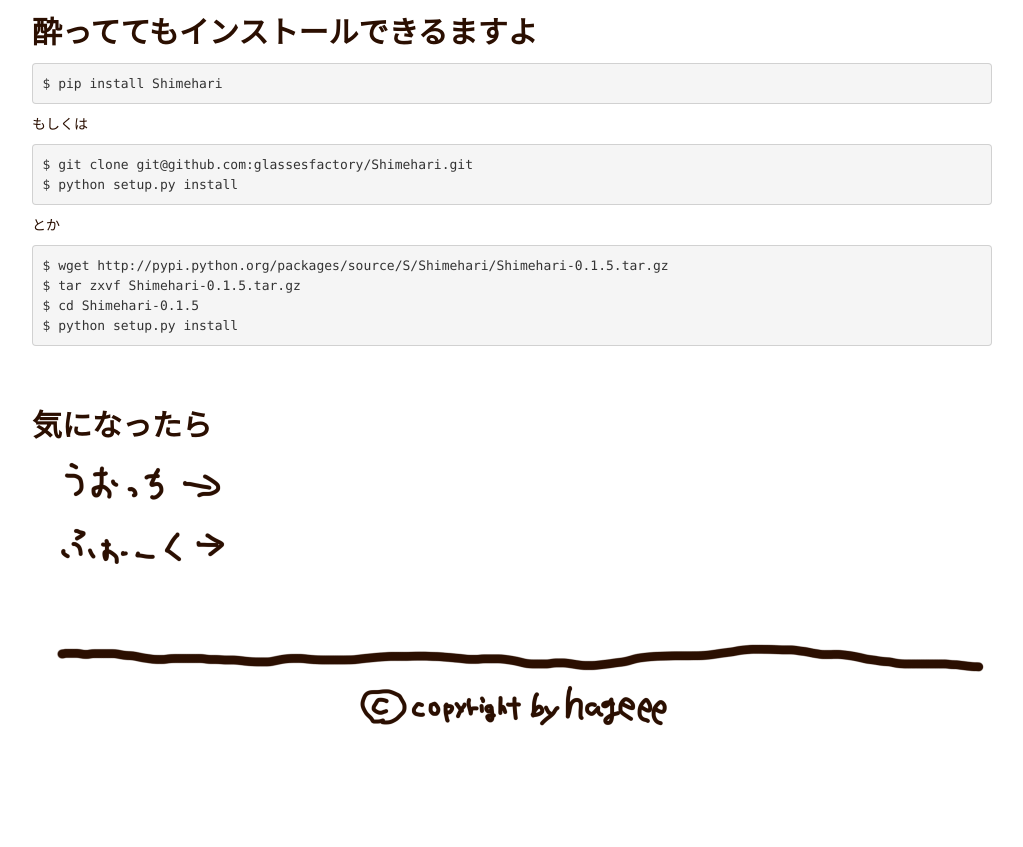
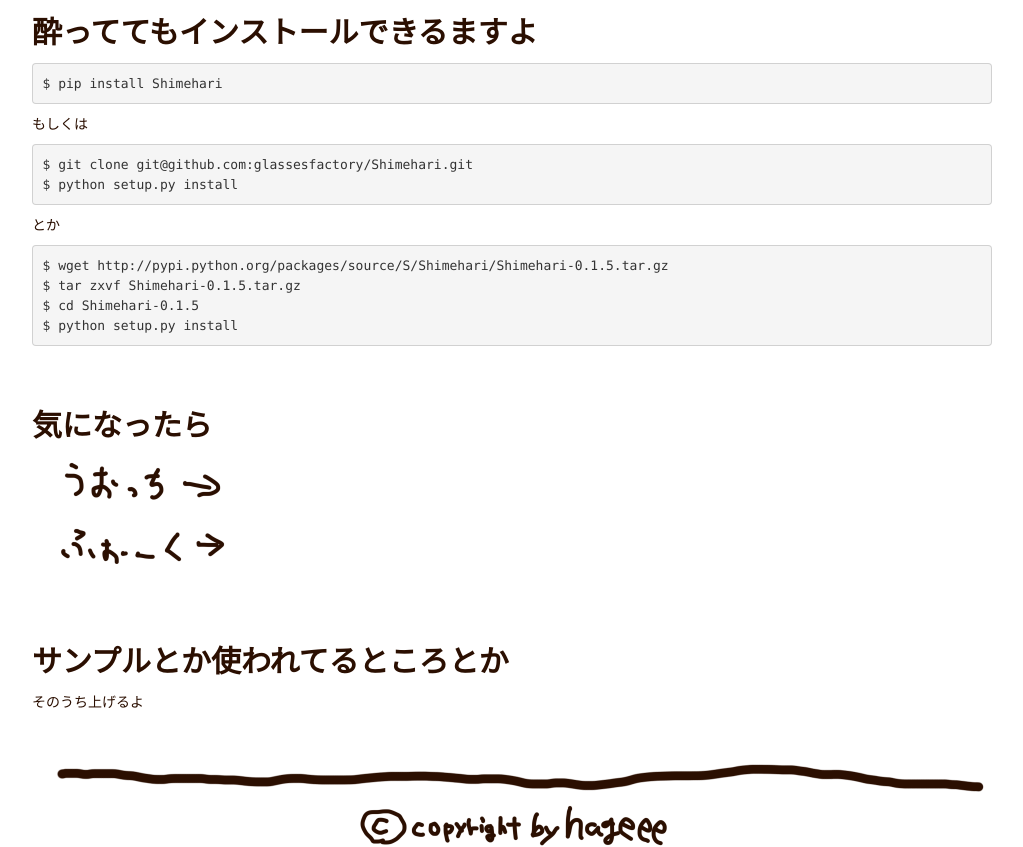
Before and after one commit to glassesfactory/Shimehari, a plain HTML site: page index.html in a window 1280 px wide. Shown: the part 878-1725 px from the top of the page, without its empty margins (118-1141 px from the left). Before the commit the page ends 1605 px from the top, so only its background shows below. Drawn offline with Linux system fonts and the light colour scheme; grey boxes are pictures that could not be loaded.

Commit message:
shiro wine
aaa

```diff
--- a/index.html
+++ b/index.html
@@ -80,6 +80,14 @@ $ python setup.py install</pre>
             </ul>
           </div>
         </section>
+        <section class="row">
+          <header>
+            <h2>サンプルとか使われてるところとか</h2>
+          </header>
+          <div>
+            そのうち上げるよ
+          </div>
+        </section>
       </div>
       <footer>
         <img src="images/copy.png" width="325" height="45">
```
